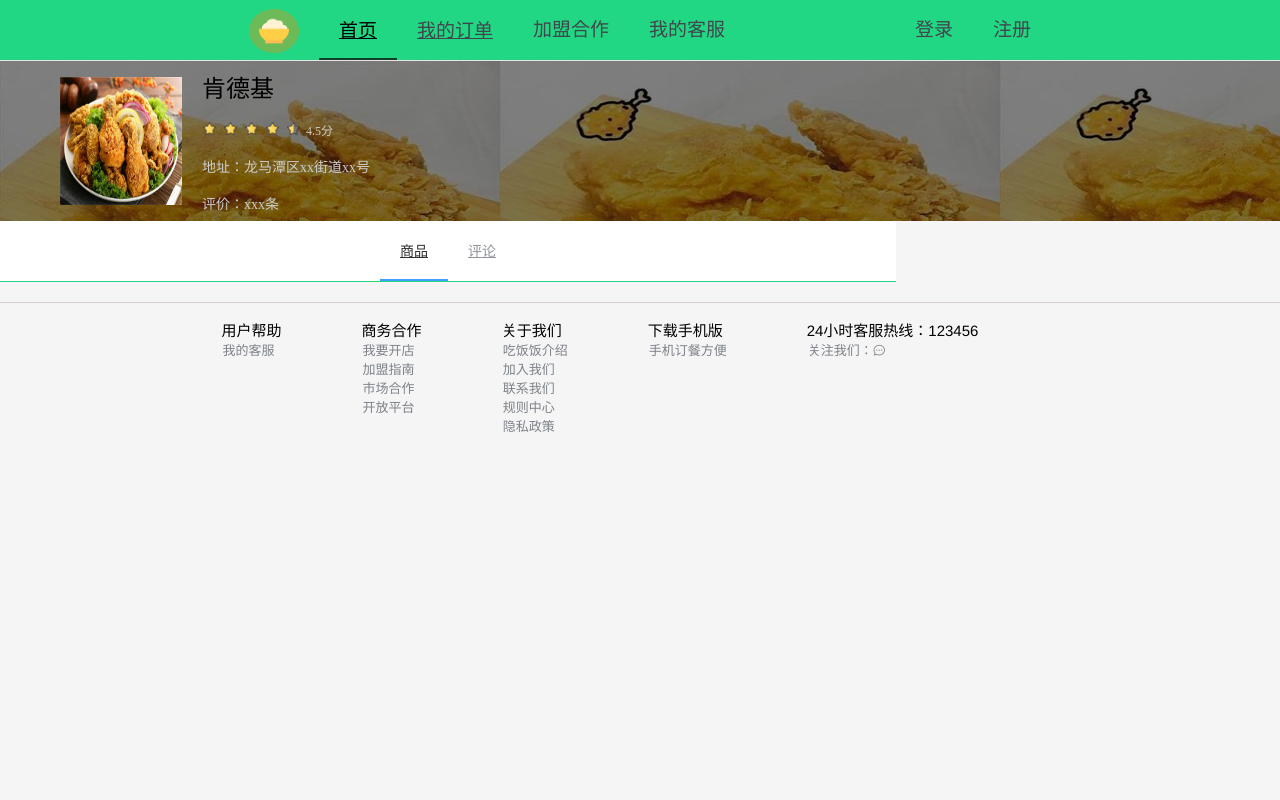
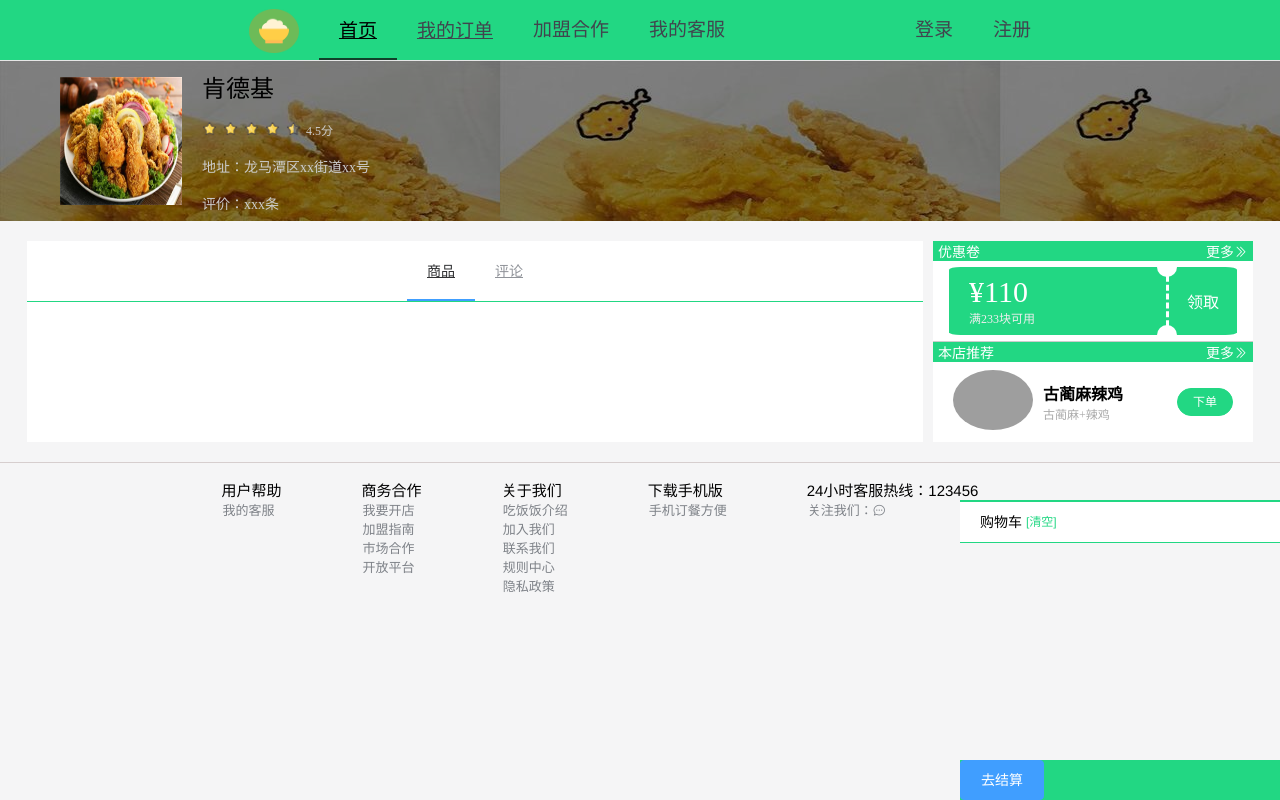
Before and after one commit to xiaolengge/GUOFENG, a Vue app in the folder web/: page /lbody in a window 1280 px wide. Built offline with nearby package versions, Linux system fonts and the light colour scheme; grey boxes are pictures that could not be loaded.

Commit message:
还剩一个购物车

```diff
--- a/web/src/App.vue
+++ b/web/src/App.vue
@@ -3,6 +3,7 @@
 		<vheader></vheader>
 		<router-view></router-view>
 		<dibu></dibu>
+		<shop></shop>
   </div>
 </template>
 
--- /dev/null
+++ b/web/src/components/Shopping.vue
@@ -0,0 +1,58 @@
+<template>
+	<div class="Shop">
+		<div class="tit">
+			<div class="gwc">
+				<span class="">购物车</span>
+				<span class="rm">[清空]</span>
+			</div>
+		</div>
+		<div class="con"></div>
+		<div class="foot">
+			<div class="js"></div>
+			<el-button type="primary">去结算</el-button>
+		</div>
+	</div>
+</template>
+
+<script>
+</script>
+
+<style lang="less">
+	.Shop{
+		width: 25%;
+		height: 300px;
+		position: fixed;
+		bottom: 0;
+		right: 0;
+		display: flex;
+		flex-direction: column;
+		.tit{
+			flex-grow: 0;
+			.gwc{
+				height: 40px;
+				background: #fff;
+				border-top: 2px solid #22d783;
+				border-bottom:1px solid #22d783;
+				width: 100%;
+				line-height: 40px;
+				font-size: 14px;
+				display: flex;
+				align-items: center;
+				padding-left: 20px;
+				.rm{
+					font-size: 12px;
+					color: #22d783;
+					margin-left: 4px;
+				}
+			}
+		}
+		.con{
+			flex-grow: 2;
+		}
+		.foot{
+			height: 40px;
+			background: #22d783;
+			flex-grow: 0;
+		}
+	}
+</style>
--- a/web/src/components/lBody.vue
+++ b/web/src/components/lBody.vue
@@ -15,7 +15,51 @@
 					<snav></snav>
 					<router-view></router-view>
 				</div>
-				<div class="r_nav"></div>
+				<div class="r_nav">
+					<div class="yiuhui">
+						<div class="header">
+							<span>优惠卷</span>
+							<span>
+								<i>更多</i>
+								<i class="el-icon-d-arrow-right"></i>
+							</span>
+						</div>
+						<ul class="yh_con">
+							<li v-for="(item,index) in yh" :key="item.id">
+								<div class="yhp">
+									<span class="je">
+										<div class="top">¥{{item.je}}</div>
+										<div class="bm">{{item.tiaoj}}</div>
+									</span>
+									<span class="towq">
+										<div class="tq"></div>
+										<div class="bq"></div>
+									</span>
+									<span class="lqu">领取</span>
+								</div>
+							</li>
+						</ul>
+					</div>
+					<div class="tuijian">
+						<div class="header">
+							<span>本店推荐</span>
+							<span>
+								<i>更多</i>
+								<i class="el-icon-d-arrow-right"></i>
+							</span>
+						</div>
+						<ul class="tuiji">
+							<li v-for="(item,index) in tj" :key="item.id">
+								<div class="l_img"><img :src="item.img" alt=""></div>
+								<div class="caim">
+									<div class="name">{{item.name}}</div>
+									<div class="lpl">{{item.peiliao}}</div>
+								</div>
+								<el-button type="success" size="mini" round class="mmm">下单</el-button>
+							</li>
+						</ul>
+					</div>
+				</div>
 			</div>
 		</div>
 </template>
@@ -36,7 +80,13 @@
 				home_url:dpimg,
 				sp_name:'肯德基',
 				diz:'龙马潭区xx街道xx号',
-				pj:'xxx条'
+				pj:'xxx条',
+				yh:[
+					{id:1,je:'110',tiaoj:'满233块可用'},
+				],
+				tj:[
+					{id:1,name:'古蔺麻辣鸡',peiliao:'古蔺麻+辣鸡',img:'http://5b0988e595225.cdn.sohucs.com/images/20170926/a7f4c07c59594e54b737d08e27d84fb9.jpg'},
+				]
 			}
 		},
 	}
@@ -50,6 +100,7 @@
 	@coo1:#ccc;
 	@bj:'../assets/t_bj.jpg';
 	@mb1:3;
+	@fff:#fff;
 .bigbox{
 	font-family: @zt;
 	.topmsg{
@@ -108,15 +159,159 @@
 	}
 	.l_con{
 		display: flex;
-		justify-content: start;
+		justify-content: center;
+		margin-top: 20px;
 		.l_nav{
 			width: @h1 - 30%;
+			background: @fff;
 			.el-menu-demo{
 				display: flex;
 				justify-content: center;
 				border-color: #22d783;
 			}
 		}
+		.r_nav{
+			width: @h1 - 75%;
+			margin-left: 10px;
+			.yiuhui{
+				.header{
+					font-size: 14px;
+					display: flex;
+					justify-content: space-between;
+					background: #22d783;
+					color: @fff;
+					i{
+						font-style: normal;
+					}
+					.el-icon-d-arrow-right{
+						margin-right: 5px;
+					}
+					span{
+						margin-left: 5px;
+					}
+				}
+				.yh_con{
+					list-style: none;
+					margin: 0;
+					padding: 0;
+					background: @fff;
+					li{
+						height: 80px;
+						border-bottom: 1px solid #ccc;
+						display: flex;
+						justify-content: center;
+						align-items: center;
+						.yhp{
+							background: #22d783;
+							width: 90%;
+							height: 85%;
+							border-radius: 4%;
+							display: flex;
+							justify-content: flex-start;
+							overflow: hidden;
+							.je{
+								width: 65%;
+								display: flex;
+								flex-direction: column;
+								justify-content: center;
+								padding-left: 20px;
+								.top{
+									color: #fff;
+									font-size: 30px;
+								}
+								.bm{
+									font-size: 12px;
+									color: #eee;
+								}
+							}
+							.towq{
+								display: flex;
+								flex-direction: column;
+								justify-content: space-between;
+								div{
+									width: 20px;
+									height: 20px;
+									background: #fff;
+									border-radius: 100%;
+									position: relative;
+								}
+								.tq{
+									top: -10px;
+									right: -11px;
+								}
+								.bq{
+									bottom: -10px;
+									right: -11px;
+								}
+							}
+							.lqu{
+								border-left: 3px dashed #fff;
+								display: flex;
+								align-items: center;
+								color: #fff;
+								justify-content: center;
+								width: 25%;
+							}
+						}
+					}
+				}
+			}
+			.tuijian{
+				.header{
+					font-size: 14px;
+					display: flex;
+					justify-content: space-between;
+					background: #22d783;
+					color: @fff;
+					i{
+						font-style: normal;
+					}
+					.el-icon-d-arrow-right{
+						margin-right: 5px;
+					}
+					span{
+						margin-left: 5px;
+					}
+				}
+				.tuiji{
+					list-style: none;
+					margin: 0;
+					padding: 0;
+					background: @fff;
+					li{
+						display: flex;
+						justify-content: flex-start;
+						height: 80px;
+						align-items: center;
+						.l_img{
+							width: 25%;
+							margin-left: 20px;
+							img{
+								width: 100%;
+								border-radius: 100%;
+							}
+						}
+						.caim{
+							margin-left: 10px;
+							.name{
+								font-weight: 700;
+							}
+							.lpl{
+								font-size: 12px;
+								color: #aaa;
+							}
+						}
+						.mmm{
+							margin: auto;
+							background-color: #22d783;
+							border-color: #22d783;
+							margin-right: 20px;
+							font-size: 12px;
+						}
+					}
+				}
+			}
+		}
 	}
 }
 </style>
--- a/web/src/components/lxx/l_sp.vue
+++ b/web/src/components/lxx/l_sp.vue
@@ -7,16 +7,16 @@
 					<p class="name">{{item.name}}</p>
 					<p class="con">{{item.content}}</p>
 					<div class="hui">
-						<span class="zan">{{item.zan}}</span>
-						<span class="cai">{{item.cai}}</span>
+						<span class="zan">赞:{{item.zan}}</span>
+						<span class="cai">踩:{{item.cai}}</span>
 							<el-collapse v-model="activeNames" @change="handleChange">
-								<el-collapse-item title="回复" name="1">
+								<el-collapse-item title="回复" :name="item.id">
 								<el-form ref="form" :model="form" label-width="80px">
-								  <el-form-item label="活动形式">
+								  <el-form-item label="">
 									<el-input type="textarea" v-model="form.desc"></el-input>
 								  </el-form-item>
 								  <el-form-item>
-									<el-button type="primary" @click="onSubmit">立即创建</el-button>
+									<el-button type="primary" @click="onSubmit">回复</el-button>
 								  </el-form-item>
 								</el-form>
 
@@ -46,7 +46,6 @@
 			},
 			list:[
 				{id:1,name:'qq',content:'hhhhhhhhh',zan:'123',cai:'32',head:'https://timgsa.baidu.com/timg?image&quality=80&size=b9999_10000&sec=1561214514058&di=1c04244564b81e6deff057bee6bc173f&imgtype=0&src=http%3A%2F%2Fi5.hexunimg.cn%2F2015-06-02%2F176393877.jpg'},
-				{id:2,name:'qq',content:'hhhhhhhhh',zan:'123',cai:'32',head:'https://timgsa.baidu.com/timg?image&quality=80&size=b9999_10000&sec=1561214514058&di=1c04244564b81e6deff057bee6bc173f&imgtype=0&src=http%3A%2F%2Fi5.hexunimg.cn%2F2015-06-02%2F176393877.jpg'}
 			]
 		  };
 		},
@@ -71,11 +70,86 @@
 				width: 100%;
 				min-height: 80px;
 				border-bottom: 1px solid #ccc;
+				display: flex;
+				justify-content: flex-start;
+				align-items: flex-start;
 				.head_img{
-					height: 30px;
-					width: 30px;
+					height: 50px;
+					width: 50px;
+					border-radius: 50%;
 					img{
 						width: 100%;
+						height: 100%;
+						border-radius: 50%;
+					}
+				}
+				.pl_con{
+					font-size: 16px;
+					display: flex;
+					flex-direction: column;
+					justify-content: space-around;
+					.name{
+						font-weight: 700;
+						margin: 0;
+					}
+					.con{
+						font-size: 14px;
+						margin: 0;
+					}
+					.hui{
+						font-size: 12px;
+						display: flex;
+						justify-content: flex-start;
+						.zan{
+							margin-right: 5px;
+						}
+						.cai{
+							margin-right: 5px;
+						}
+						.el-collapse-item__header{
+							background: none;
+							align-items: flex-start;
+							line-height: 14px;
+							height: auto;
+							.el-icon-arrow-right:before{
+								content: '';
+							}
+						}
+						.el-collapse-item__wrap{
+							background: none;
+							border: 0;
+							overflow: visible;
+							width: 185%;
+							.el-form{
+								display: flex;
+								justify-content: flex-start;
+								position: relative;
+								left: -20%;
+								.el-textarea__inner{
+									width: 140%;
+								}
+							}
+							.el-form-item{
+								margin: 0;
+								.el-form-item__content{
+									margin-left: -80px;
+								}
+							}
+							.el-collapse-item__content{
+								padding: 0;
+								.el-textarea{
+									    position: relative;
+										display: inline-block;
+										vertical-align: bottom;
+										font-size: 14px;
+										// width: 185%;
+								}
+							}
+							.el-button{
+								font-size: 10px;
+								margin-top: 15px;
+							}
+						}
 					}
 				}
 			}
--- a/web/src/components/spdh.vue
+++ b/web/src/components/spdh.vue
@@ -1,7 +1,7 @@
 <template>
 	<el-menu :default-active="activeIndex" class="el-menu-demo" mode="horizontal" @select="handleSelect">
 	  <el-menu-item index="1"><router-link to="/lsp">商品</router-link></el-menu-item>
-	  <el-menu-item index="4"><router-link to="/l_sp">评论</router-link></el-menu-item>
+	  <el-menu-item index="2"><router-link to="/l_sp">评论</router-link></el-menu-item>
 	</el-menu>
 </template>
 
--- a/web/src/main.js
+++ b/web/src/main.js
@@ -8,10 +8,12 @@
 import Dibu from './components/Dibu.vue'
 import Header from './components/Header.vue'
 import Biaoqian from './components/Biaoqian.vue'
+import Shop from './components/Shopping.vue'
 
 
 Vue.config.productionTip = false
 Vue.component('vheader',Header);
+Vue.component('shop',Shop);
 Vue.component('biaoqian',Biaoqian);
 Vue.component('shangjia',Shangjia);
 Vue.component('dibu',Dibu);
```
